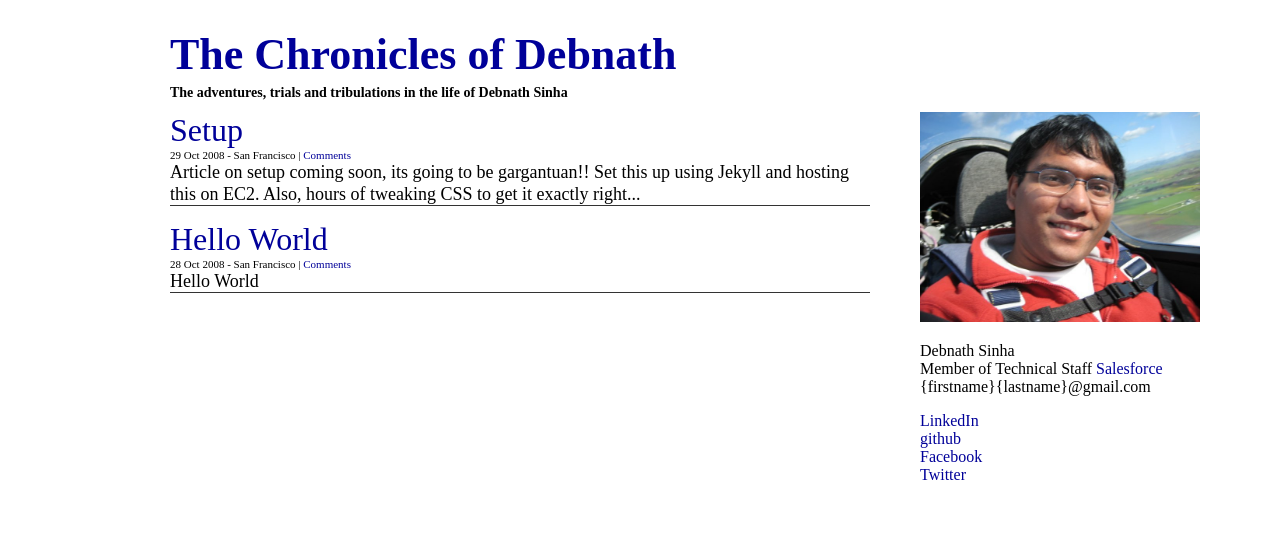
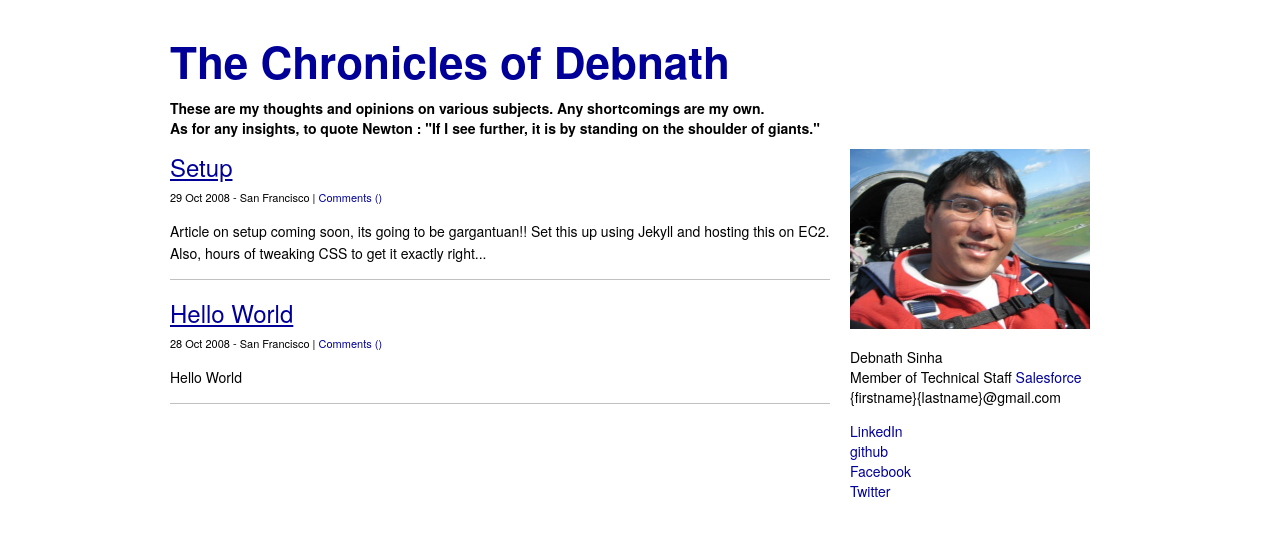
Before and after one commit to debnathsinha/debnathsinha.com, a Jekyll site: the page built from index.html, in a window 1280 px wide. Shown: the top 536 px of the page. Built offline with Jekyll 4.4.1, drawn with Linux system fonts in a browser that asks for light colours; comment, search, counter and statistics services are not loaded.

Commit message:
Made CSS changes to layout

```diff
--- a/_layouts/default.html
+++ b/_layouts/default.html
@@ -35,7 +35,8 @@
   <div id="header">
     <div id="header-inner">
       <h1 id="header-name"><a href="/">The Chronicles of Debnath</a></h1>
-      <h2 id="header-description">The adventures, trials and tribulations in the life of Debnath Sinha</h2>
+      <h2 id="header-description">These are my thoughts and opinions on various subjects. Any shortcomings are my own. <br>
+	As for any insights, to quote Newton : "If I see further, it is by standing on the shoulder of giants."</h2>
     </div>
   </div>
   <div id="container">
@@ -47,7 +48,7 @@
 	<div id="beta">
 	  <div id="beta-inner">
 	  <div class="contact">
-	    <img id="profile-image" src="/images/fbprofile.jpg" width="280" height="210">
+	    <img id="profile-image" src="/images/fbprofile.jpg" width="240" height="180">
 	    <p>
               Debnath Sinha<br />
               Member of Technical Staff <a href="http://salesforce.com/">Salesforce</a><br />
--- a/_layouts/post.html
+++ b/_layouts/post.html
@@ -74,7 +74,7 @@
 	<div id="beta">
 	  <div id="beta-inner">
 	  <div class="contact">
-	    <img id="profile-image" src="/images/fbprofile.jpg" width="280" height="210">
+	    <img id="profile-image" src="/images/fbprofile.jpg" width="240" height="180">
 	    <p>
               Debnath Sinha<br />
               Member of Technical Staff <a href="http://salesforce.com/">Salesforce</a><br />
--- a/css/screen.css
+++ b/css/screen.css
@@ -3,6 +3,13 @@
 /* Common
 /*
 /*****************************************************************************/
+
+
+body {
+    color: #000;
+    font-family: proxima-nova, proxima-nova-1, proxima-nova-2, HelveticaNeue, 'Helvetica Neue', Helvetica, Arial, sans-serif;
+    background-color: #fff;
+}
 
 a {
     color:#000099;
@@ -15,16 +22,17 @@ a:hover {
 
 #alpha {
   float:left;
-  width: 500 px;
+  margin-right: 20px;
+  width: 660 px;
 }
 
 #beta {
-  float:right;
-  width:190px;
+  margin-top: 2px;
 }
 
 #beta-inner {
     float:left;
+    font-size: 14px;
 }
 
 #header {
@@ -45,6 +53,7 @@ a:hover {
 }
 
 #content-inner {
+    margin-top: 0.1em;
     margin:auto;
     text-align:left;
     width:940px;
@@ -53,19 +62,27 @@ a:hover {
 .post-date {
     text-align:left;
     font-size:11px;
+    width: 660px;
+    padding-top: 5px;
 }
 
 .post-header {
     text-align:left;
-    font-size:32px;
-    width: 700px;
+    font-size:24px;
+    width: 660px;
 }
 
 .post-content {
-    test-align:left;
+    text-align:left;
+    padding-bottom: 15px;
+    padding-top: 15px;
     margin-bottom: 15px;
-    font-size:18px;
+    font-size:14px;
     line-height:22px;
-    width: 700px;
-    border-bottom: 1px solid #333333;
+    border-bottom: 1px solid #C0C0C0;
+    width: 660px;
 }
+
+a.post-url {
+    text-decoration: underline;
+}
--- a/index.html
+++ b/index.html
@@ -7,10 +7,10 @@ title: Debnath Sinha
 
     {% for post in site.posts %}
         <div class="post-header">
-	  <a href="{{ post.url }}">{{ post.title }}</a>
+	  <a href="{{ post.url }}" class="post-url">{{ post.title }}</a>
 	</div>
 	<div class="post-date">
-	  {{ post.post-date }} - {{ post.loc }}  |  <a href="{{ post.url }}#disqus-thread">Comments</a>
+	  {{ post.post-date }} - {{ post.loc }}  |  <a href="{{ post.url }}#disqus-thread">Comments (<script type="text/javascript"  src="http://disqus.com/forums/homepageofdebnathsinha/get_num_replies_for_entry.js?url=http://www.debnathsinha.com{{ post.url }}"></script><noscript>View</noscript>)</a>
 	</div>
 	<div class="post-content">
 	  {{ post.content }}
```
Also changed, not shown: 4 other files.
